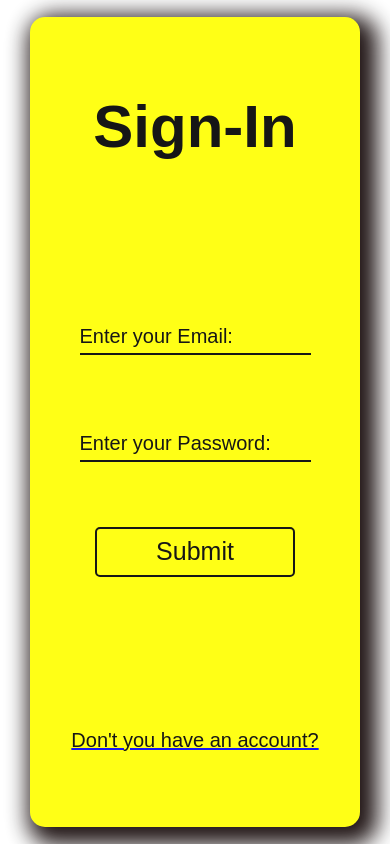
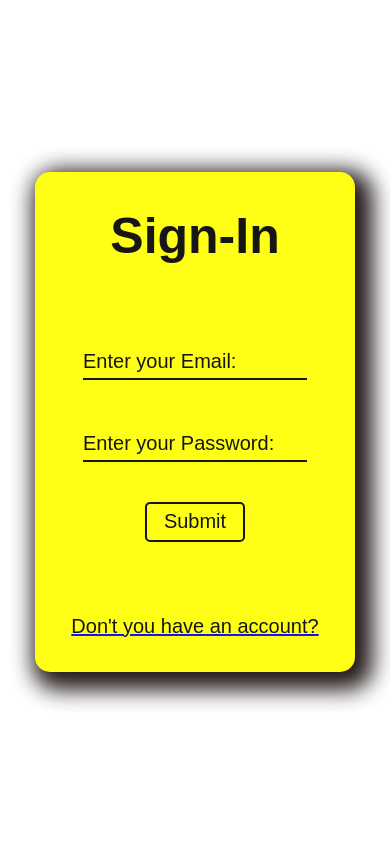
Before and after one commit to nateejpg/Stacker, a React (Create React App) app in the folder Client/: page /SignIn in a window 390 px wide. Built offline with nearby package versions, Linux system fonts and the light colour scheme.

Commit message:
Fixing some CSS

```diff
--- a/Client/public/index.html
+++ b/Client/public/index.html
@@ -15,7 +15,7 @@
       user's mobile device or desktop. See https://developers.google.com/web/fundamentals/web-app-manifest/
     -->
     <link rel="manifest" href="%PUBLIC_URL%/manifest.json" />
-    <link rel="icon" type="image/x-icon" href="../src//images/todo2.png">
+    <link rel="icon" type="image/x-icon" href="../src//images/todo1.png">
     <!--
       Notice the use of %PUBLIC_URL% in the tags above.
       It will be replaced with the URL of the `public` folder during the build.
--- a/Client/src/index.css
+++ b/Client/src/index.css
@@ -599,17 +599,17 @@
 }
 
 .sign .formContainer .titleContainer h1 {
-  font-size: 60px;
+  font-size: 50px;
 }
 
 .sign .formContainer {
-
-  width: 330px;
+  width: 320px;
+  height: 500px;
   border-radius: 15px;
 }
 
 .sign .formContainer form {
-  gap: 65px;
+  gap: 40px;
 
 }
 
@@ -622,7 +622,9 @@
 }
 
 .sign form input[type="submit"] {
-  font-size: 25px;
+  font-size: 20px;
+  width: 100px;
+  height: 40px;
 }
 
 .header .head01 h1 {
```
